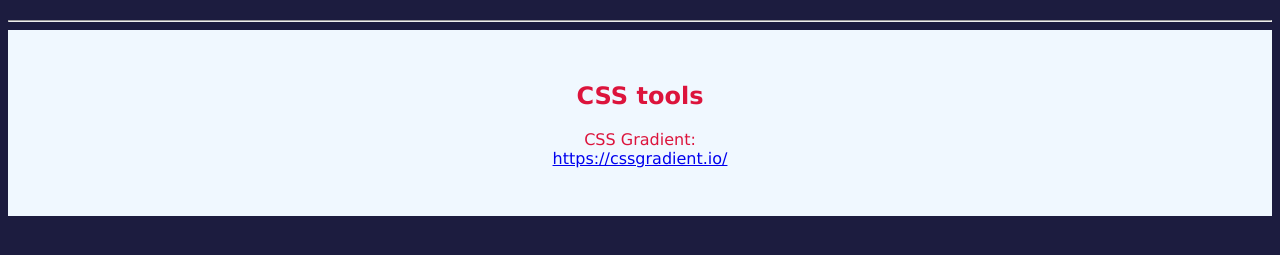
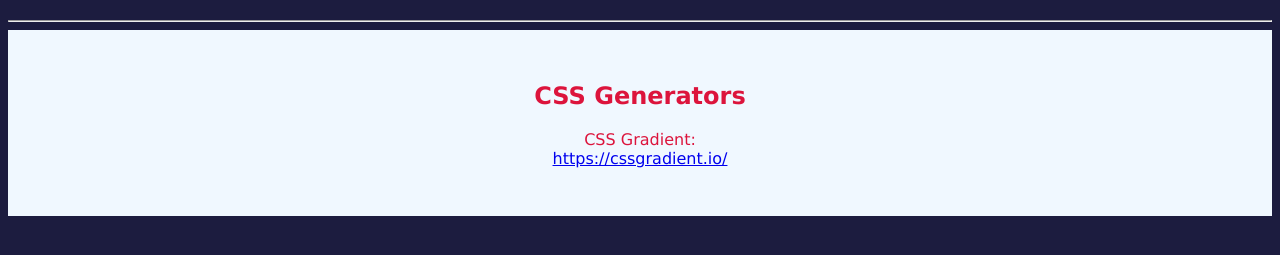
Before and after one commit to adxdevpl/usefull-sites, a plain HTML site: page index.html in a window 1280 px wide. Shown: the part 71-326 px from the top of the page. Drawn offline with Linux system fonts and the light colour scheme.

Commit message:
change of name

```diff
--- a/index.html
+++ b/index.html
@@ -13,7 +13,7 @@
         <h1>adxdev's Usefull Sites:</h1>
     <hr>
     <div class="css-container">
-        <h2>CSS tools</h2>
+        <h2>CSS Generators</h2>
         <p>CSS Gradient:<br><a href="https://cssgradient.io/">https://cssgradient.io/</a></p>
     </div>
 
```
